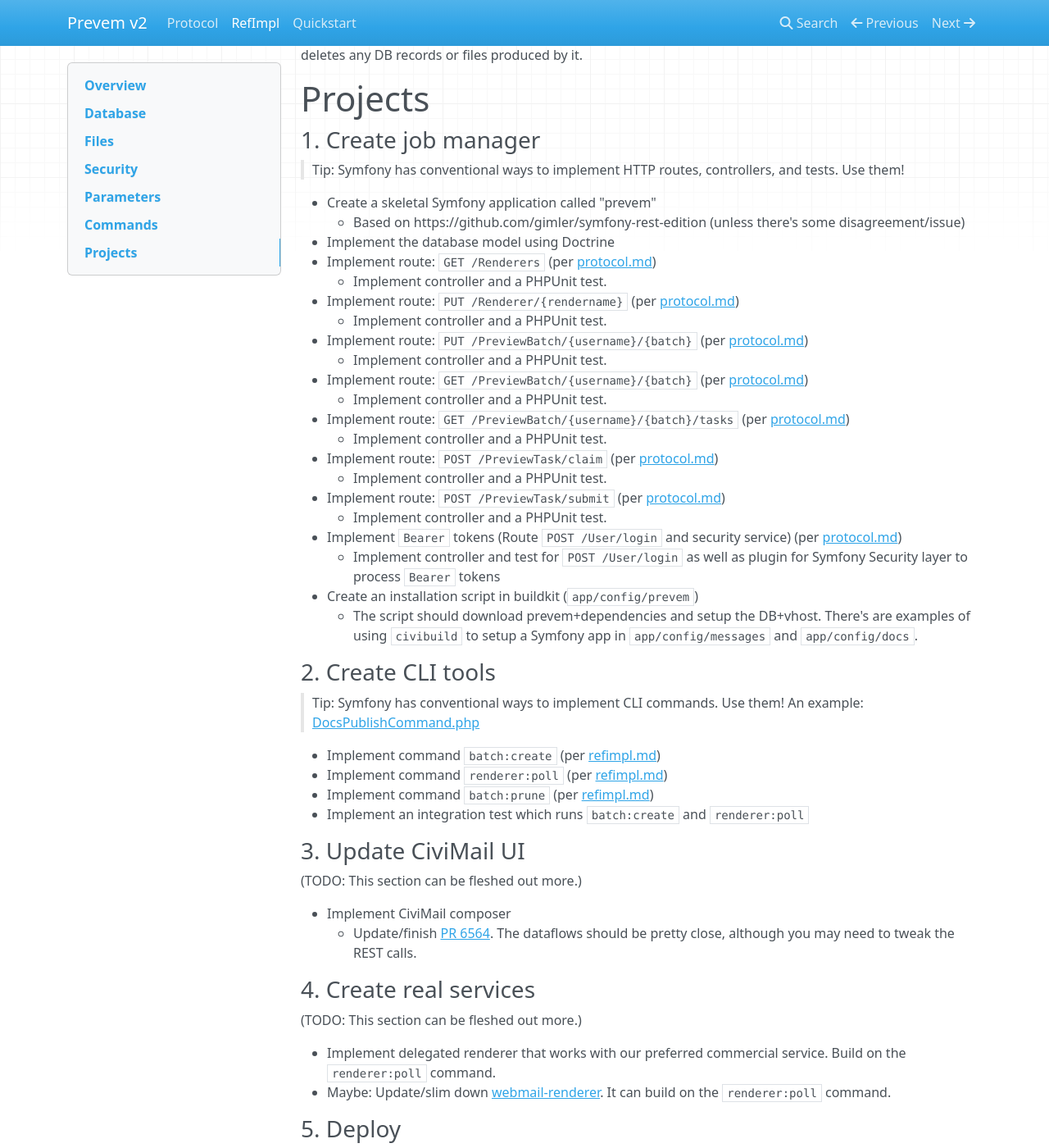
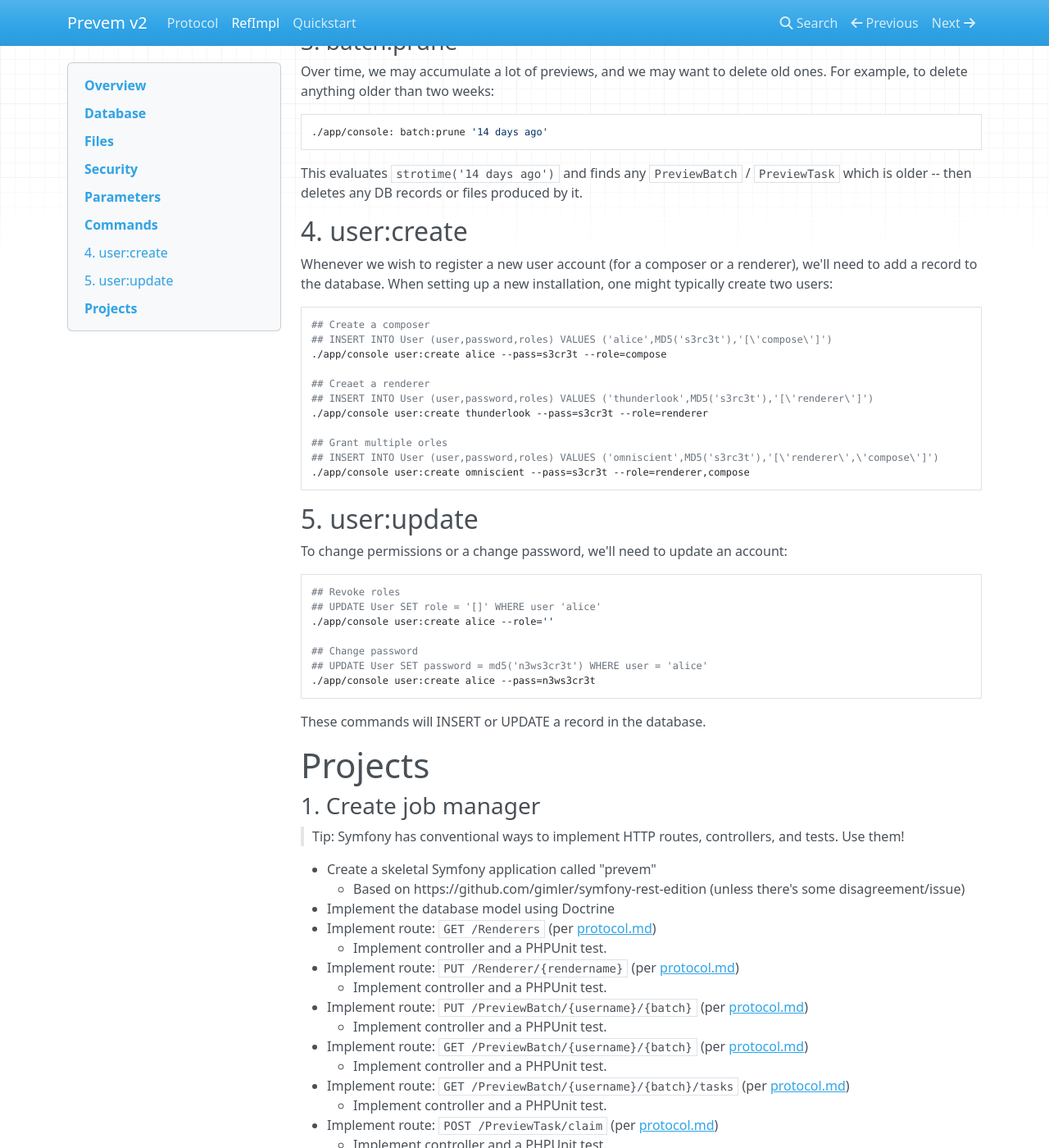
Before and after one commit to prevem/prevem-spec, an MkDocs documentation site: the page built from docs/refimpl.md, in a window 1280 px wide and 1400 px high, scrolled down 3566 px. Shown: the whole window at 82% size. Built offline with MkDocs 1.6.1, drawn with Linux system fonts in a browser that asks for light colours; nearby versions of some CDN libraries; old or Windows-style settings are respelled for this version of MkDocs; some of the changed text lies outside the part shown.

Commit message:
refimpl.md - Define `User` entity and commands

````diff
--- a/docs/refimpl.md
+++ b/docs/refimpl.md
@@ -39,6 +39,12 @@ Several entities should be stored in a database using Doctrine.
     * `icons TEXT` - A JSON-encoded object. (ex: `{'16x16': 'http://example.com/thunderlook-16x16.png'}`)
     * `options TEXT` - A JSON-encoded list of options supported by this renderer. (ex: `['window-width','window-height']`)
     * `lastSeen TIMESTAMP` - The last time we last had communication with this renderer.
+ * `User`
+    * `PRIMARY KEY(user)`
+    * `user VARCHAR(63) NOT NULL` - The username (ex: `alice` or `thunderlook`)
+    * `password VARCHAR(63) NOT NULL` - A hashed or digested password.
+    * `is_active TINYINT(1) UNSIGNED NOT NULL` - A boolean indicating whether the account is currently active.
+    * `roles TEXT` - A JSON-encoded array. (ex: `['renderer']`)
 
 # Files
 
@@ -61,8 +67,8 @@ $imageFile = "web/files/" . $user . "/" . $batch . "/" . $hash . ".png"
 # Security
 
 The `User`, `Role`, and `Password` concepts are provided by the [Symfony Security](http://symfony.com/doc/current/book/security.html)
-layer.  Users *may* be defined in a database -- or they may be defined by a config file or a dynamic service.  For our purposes, a `user`
-may be a person, a bot, or an entire organization.  Users have a simple name, a password, and a list of roles.
+layer.  Users are defined in the database.  For our purposes, a `user` may be a person, a bot, or an entire organization.  Users have a simple name, a password,
+an activation flag, and a list of roles.
 
 *Note*: We do not formally model organizations or domains with multiple people who collaborate on newsletters, but this is an important
 use-case, and the specification includes functionality to support this use-case.  The organization would have one user-account and one
@@ -133,7 +139,7 @@ This command should basically follow the steps from "Example: Renderer prepares
 The second CLI tool, `batch:create`, is a simple email composer -- it submits a `PreviewBatch`, waits for the response, and downloads the
 images.  This is useful for manually testing a renderer.
 
-```
+```bash
 ./app/console batch:create --subject 'Hello world' --text "Hello world" --render thunderlook,iphone --url 'http://user:pass@localhost:9000/' --out '/tmp/rendered/'
 ```
 
@@ -148,13 +154,47 @@ This command should basically follow the steps from "Examples: Composer requests
 
 Over time, we may accumulate a lot of previews, and we may want to delete old ones. For example, to delete anything older than two weeks:
 
-```
+```bash
 ./app/console: batch:prune '14 days ago'
 ```
 
 This evaluates `strotime('14 days ago')` and finds any `PreviewBatch` / `PreviewTask` which is older -- then deletes
 any DB records or files produced by it.
 
+## 4. user:create
+
+Whenever we wish to register a new user account (for a composer or a renderer), we'll need to add a record to the database.
+When setting up a new installation, one might typically create two users:
+
+```bash
+## Create a composer
+## INSERT INTO User (user,password,roles) VALUES ('alice',MD5('s3rc3t'),'[\'compose\']')
+./app/console user:create alice --pass=s3cr3t --role=compose
+
+## Creaet a renderer
+## INSERT INTO User (user,password,roles) VALUES ('thunderlook',MD5('s3rc3t'),'[\'renderer\']')
+./app/console user:create thunderlook --pass=s3cr3t --role=renderer
+
+## Grant multiple orles
+## INSERT INTO User (user,password,roles) VALUES ('omniscient',MD5('s3rc3t'),'[\'renderer\',\'compose\']')
+./app/console user:create omniscient --pass=s3cr3t --role=renderer,compose
+```
+
+## 5. user:update
+
+To change permissions or a change password, we'll need to update an account:
+
+```bash
+## Revoke roles
+## UPDATE User SET role = '[]' WHERE user 'alice'
+./app/console user:create alice --role=''
+
+## Change password
+## UPDATE User SET password = md5('n3ws3cr3t') WHERE user = 'alice'
+./app/console user:create alice --pass=n3ws3cr3t
+```
+
+These commands will INSERT or UPDATE a record in the database.
 
 # Projects
 
````
